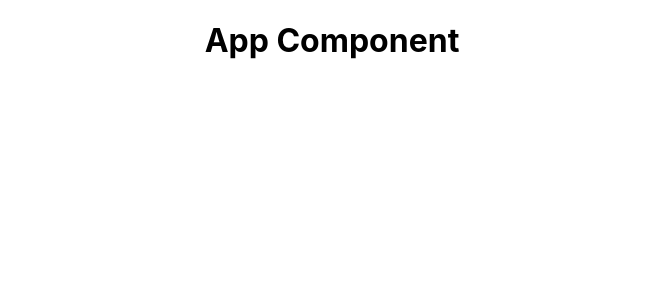
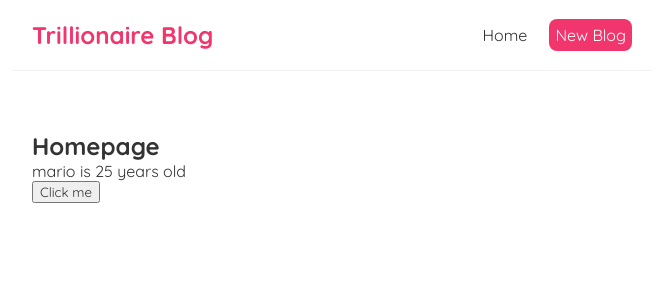
Before and after one commit to DanteLista/React-Only-Blog, a React (Create React App) app: page / in a window 1280 px wide. Shown: the top 300 px of the page, without its empty margins (308-971 px from the left). Built offline with nearby package versions, Linux system fonts and the light colour scheme.

Commit message:
up to lesson 8

```diff
--- a/src/App.css
+++ /dev/null
@@ -1,38 +0,0 @@
-.App {
-  text-align: center;
-}
-
-.App-logo {
-  height: 40vmin;
-  pointer-events: none;
-}
-
-@media (prefers-reduced-motion: no-preference) {
-  .App-logo {
-    animation: App-logo-spin infinite 20s linear;
-  }
-}
-
-.App-header {
-  background-color: #282c34;
-  min-height: 100vh;
-  display: flex;
-  flex-direction: column;
-  align-items: center;
-  justify-content: center;
-  font-size: calc(10px + 2vmin);
-  color: white;
-}
-
-.App-link {
-  color: #61dafb;
-}
-
-@keyframes App-logo-spin {
-  from {
-    transform: rotate(0deg);
-  }
-  to {
-    transform: rotate(360deg);
-  }
-}
--- a/src/App.js
+++ b/src/App.js
@@ -1,10 +1,15 @@
-import './App.css';
+import Navbar from './Navbar';
+import Home from './Home';
 
 function App() {
+const title = 'Welcome to the new blog'
+const likes = 50;
+
   return (
     <div className="App">
+      <Navbar />
       <div className="content">
-          <h1>App Component</h1>
+          <Home />
       </div>
     </div>
   );
--- /dev/null
+++ b/src/Home.js
@@ -0,0 +1,22 @@
+import { useState } from 'react';
+
+const Home = () => {
+
+    const [name, setName] = useState('mario');
+    const [age, setAge] = useState(25);
+
+    const handleClick = () => {
+        setName('luigi');
+        setAge(30);
+    }
+
+    return (
+        <div className="home">
+            <h2>Homepage</h2>
+            <p>{ name } is { age } years old</p>
+            <button onClick={handleClick}>Click me</button>
+        </div>
+     );
+}
+
+export default Home;
--- /dev/null
+++ b/src/Navbar.js
@@ -0,0 +1,17 @@
+const Navbar = () => {
+    return (
+        <nav className="navbar">
+            <h1>Trillionaire Blog</h1>
+            <div className="links">
+            <a href="/">Home</a>
+            <a href="/create" style={{
+                color: "white",
+                backgroundColor: "#f1356d",
+                borderRadius: '8px'
+             }}>New Blog</a>
+            </div>
+        </nav>
+     );
+}
+
+export default Navbar;
--- a/src/index.css
+++ b/src/index.css
@@ -1,13 +1,41 @@
-body {
+@import url('https://fonts.googleapis.com/css2?family=Quicksand:wght@300;400;500;600;700&display=swap');
+/* base styles */
+
+* {
   margin: 0;
-  font-family: -apple-system, BlinkMacSystemFont, 'Segoe UI', 'Roboto', 'Oxygen',
-    'Ubuntu', 'Cantarell', 'Fira Sans', 'Droid Sans', 'Helvetica Neue',
-    sans-serif;
-  -webkit-font-smoothing: antialiased;
-  -moz-osx-font-smoothing: grayscale;
+  font-family: "Quicksand";
+  color: #333;
 }
 
-code {
-  font-family: source-code-pro, Menlo, Monaco, Consolas, 'Courier New',
-    monospace;
+.navbar {
+  padding: 20px;
+  display: flex;
+  align-items: center;
+  max-width: 600px;
+  margin: 0 auto;
+  border-bottom: 1px solid #f2f2f2;
 }
+
+.navbar h1 {
+  color: #f1356d;
+}
+
+.navbar .links {
+  margin-left: auto;
+}
+
+.navbar a {
+  margin-left: 16px;
+  text-decoration: none;
+  padding: 6px;
+}
+
+.navbar a:hover {
+  color: #f1356d;
+}
+
+.content {
+  max-width: 600px;
+  margin: 40px auto;
+  padding: 20px;
+}
```
